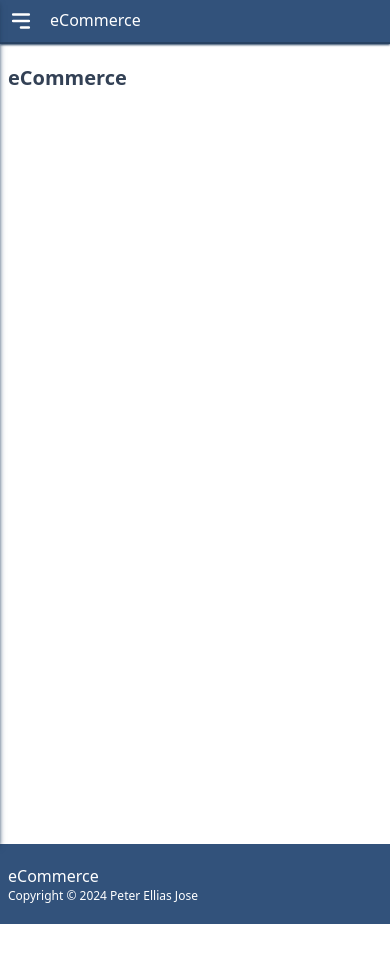
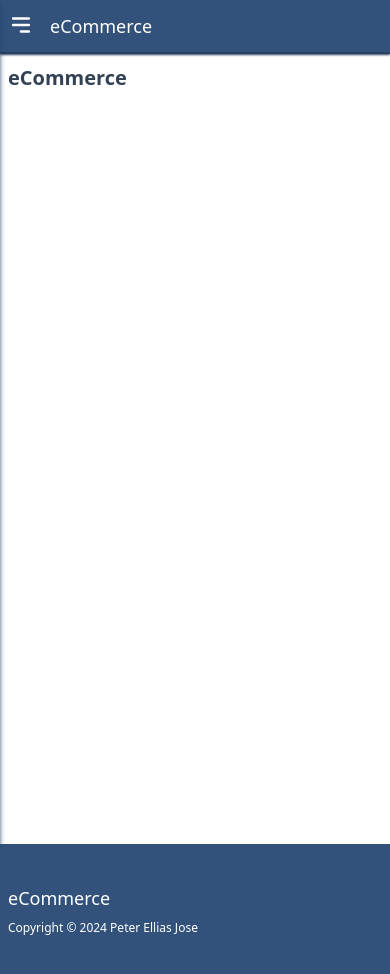
Before and after one commit to iampeterjose/ecommerce, a Next.js app: page / in a window 390 px wide. Before the commit the page ends 924 px from the top, so only its background shows below. Built offline with nearby package versions, Linux system fonts and the light colour scheme.

Commit message:
inputs and buttons h adjs

```diff
--- a/app/product/[id]/page.jsx
+++ b/app/product/[id]/page.jsx
@@ -89,8 +89,8 @@ const ProductDetail = () => {
                         <input type="text" disabled className='border-b-2 border-customBlue px-2 py-1 text-base w-20 text-center' value="0" />
                         <span className='cursor-pointer'><GoPlus /></span>
                     </div>
-                    <button className='bg-blue-500 text-white px-5 py-1 w-40 rounded-sm flex items-center justify-center gap-2'>Buy Now <MdPayments /></button>
-                    <button className='bg-orange-500 text-white px-5 py-1 w-40 rounded-sm flex items-center justify-center gap-2'>Add to Cart <FaCartArrowDown /></button>
+                    <button className='bg-blue-500 text-white h-14 md:h-auto px-5 py-1 w-40 rounded-sm flex items-center justify-center gap-2'>Buy Now <MdPayments /></button>
+                    <button className='bg-orange-500 text-white h-14 md:h-auto px-5 py-1 w-40 rounded-sm flex items-center justify-center gap-2'>Add to Cart <FaCartArrowDown /></button>
                 </div>
             </div>
             <div className='mt-10'>
@@ -98,7 +98,7 @@ const ProductDetail = () => {
                     <div className='flex flex-col justify-center items-center gap-2'>
                         <h1 className='text-xl font-bold'>Give Your Feedback Here</h1>
                         <textarea placeholder='Write your feedback...' className='border-2 border-slate-200 rounded-sm w-[380px] h-[150px] p-4'></textarea>
-                        <button className='bg-blue-500 text-white rounded-sm px-2 py-1'>Submit</button>
+                        <button className='bg-blue-500 text-white h-14 md:h-auto rounded-sm px-5 py-1'>Submit</button>
                     </div>
                     {product.reviews.length > 0 && (
                         <>
--- a/app/products/page.jsx
+++ b/app/products/page.jsx
@@ -56,8 +56,8 @@ const Page = () => {
         <div className="flex flex-col px-2 md:px-5 py-16 md:py-5 gap-y-4">
             <h1 className="text-xl text-slate-700 font-semibold">Products</h1>
 
-            <form className="flex border w-full md:w-fit rounded-sm">
-                <div>
+            <form className="flex border w-full md:w-fit rounded-sm my-4">
+                <div className="h-14 md:h-auto">
                     <select
                         value={selectedCategory}
                         onChange={(e) => {
@@ -92,7 +92,7 @@ const Page = () => {
                                 <img src={product.thumbnail} alt={product.title} className="w-[180px] md:w-[200px] h-[180px] md:h-[250px]"/>
                             </div>
                             <StarRating rating={product.rating} />
-                            <h2 className="mt-3 text-sm items-center">{product.title}</h2>
+                            <h2 className="text-sm items-center">{product.title}</h2>
                             <p className="text-sm text-red-500">${product.price}</p>
                         </Link>
                     </li>
--- a/app/signin/page.jsx
+++ b/app/signin/page.jsx
@@ -23,7 +23,7 @@ const page = () => {
                             placeholder="Enter your email..."
                             value={email}
                             onChange={(e) => setEmail(e.target.value)}
-                            className="px-2 py-1 text-base w-full"
+                            className="px-2 py-1 text-base w-full h-14 md:h-auto"
                         />
                         <label className="text-sm mt-2">Password: </label>
                         <input
@@ -31,10 +31,10 @@ const page = () => {
                             placeholder="Enter your password..."
                             value={password}
                             onChange={(e) => setPassword(e.target.value)}
-                            className="px-2 py-1 text-base w-full"
+                            className="px-2 py-1 text-base w-full h-14 md:h-auto"
                         />
                         <button
-                            className="w-full mt-4 py-1 font-semibold bg-orange-500 text-white rounded-sm hover:bg-orange-600"
+                            className="w-full h-14 md:h-auto mt-4 py-1 font-semibold bg-orange-500 text-white rounded-sm hover:bg-orange-600"
                         >
                             Login
                         </button>
--- a/components/Drawer.jsx
+++ b/components/Drawer.jsx
@@ -39,9 +39,9 @@ const Drawer = ({ toggleDrawer, isOpen }) => {
 
 
         {/* Mobile View */}
-        <div className="flex z-50 fixed md:hidden bg-customBlue text-white border-b-2 border-customBlue2 shadow-customBlue2 shadow-sm w-full p-2">
+        <div className="flex z-50 fixed md:hidden bg-customBlue text-white border-b-2 border-customBlue2 shadow-customBlue2 shadow-sm w-full px-2 py-3">
             <div className="flex justify-start gap-4">
-                <HiMenuAlt3 size={26} className="cursor-pointer" onClick={toggleDrawer} /> eCommerce
+                <HiMenuAlt3 size={26} className="cursor-pointer" onClick={toggleDrawer} /> <h1 className="text-lg">eCommerce</h1>
             </div>
 
             <div className={`fixed inset-y-0 left-0 w-72 bg-customBlue shadow-customBlue2 shadow-md border-customBlue2 border-r-2 transform transition-transform duration-300 ease-in-out ${isOpen ? 'translate-x-0' : '-translate-x-full'}`}>
@@ -55,6 +55,8 @@ const Drawer = ({ toggleDrawer, isOpen }) => {
                                 <Link
                                     href={nav.href}
                                     className={`flex items-center text-sm gap-3 font-medium p-2 hover:bg-customBlue2 hover:rounded-sm ${pathname === nav.href ? "bg-customBlue2 border-white border rounded-sm" : ""}`}
+
+                                    onClick={toggleDrawer}
                                 >
                                     <div>{nav.icon}</div>
                                     <h2>{nav.title}</h2>
--- a/components/Footer.jsx
+++ b/components/Footer.jsx
@@ -1,9 +1,9 @@
 const Footer = () => {
     return (
-        <footer id="contact-us" className="px-2 md:px-20 py-5 font-sans text-white bg-customBlue w-full z-10 absolute">
+        <footer id="contact-us" className="px-2 md:px-20 py-10 font-sans text-white bg-customBlue w-full z-10 absolute">
             <div className="flex flex-wrap">
-                <div className="flex flex-col md:gap-4">
-                    <h1 className="text-base">eCommerce</h1>
+                <div className="flex flex-col gap-2 md:gap-4">
+                    <h1 className="text-lg">eCommerce</h1>
                     <span className="text-xs">Copyright &copy; {new Date().getFullYear()} Peter Ellias Jose</span>
                 </div>
             </div>
--- a/components/LayoutWrapper.jsx
+++ b/components/LayoutWrapper.jsx
@@ -1,7 +1,7 @@
 // LayoutWrapper.js
 "use client";
 
-import { useState } from "react";
+import { useState, useEffect } from "react";
 import Drawer from "@/components/Drawer"; // Adjust the path as necessary
 import Footer from "./Footer";
 
@@ -9,14 +9,29 @@ const LayoutWrapper = ({ children }) => {
   const [isOpen, setIsOpen] = useState(false);
   const toggleDrawer = () => setIsOpen((prev) => !prev);
 
+
+  const [isMobile, setIsMobile] = useState(window.innerWidth < 768);
+
+  useEffect(() => {
+      const handleResize = () => {
+          setIsMobile(window.innerWidth < 768);
+      };
+
+      window.addEventListener("resize", handleResize);
+
+      // Cleanup listener on unmount
+      return () => {
+          window.removeEventListener("resize", handleResize);
+      };
+  }, []);
+
   return (
     <>
     <div className="flex min-h-screen font-sans">
       <Drawer toggleDrawer={toggleDrawer} isOpen={isOpen} />
       <main
-        className={`flex-grow transition-all duration-500 ease-in-out ${
-          isOpen ? 'md:ml-72' : 'md:ml-16'
-        }`}
+        className={`flex-grow transition-all duration-500 ease-in-out ${isOpen ? 'md:ml-72' : 'md:ml-16'}`}
+        onClick={()=>{isMobile && setIsOpen(false)}}
       >
         {children}
       </main>
```
